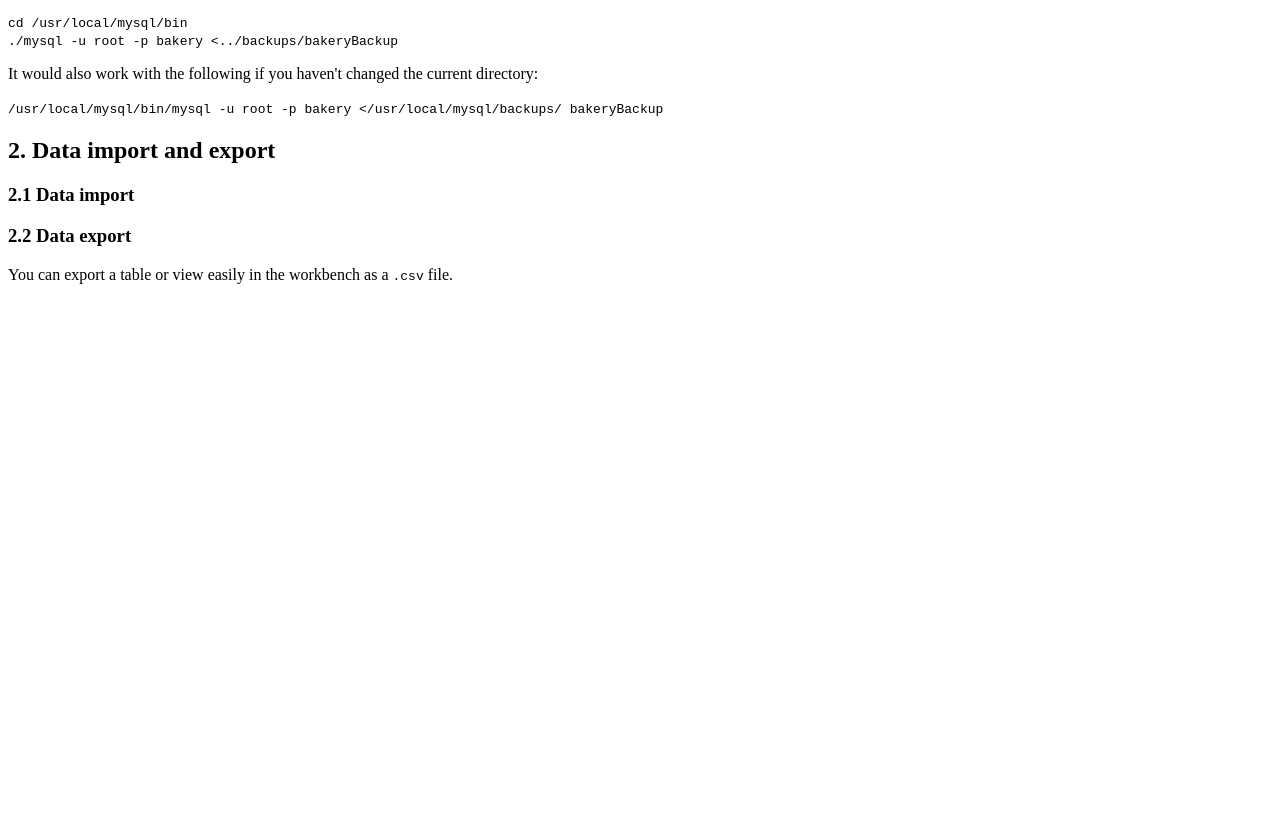
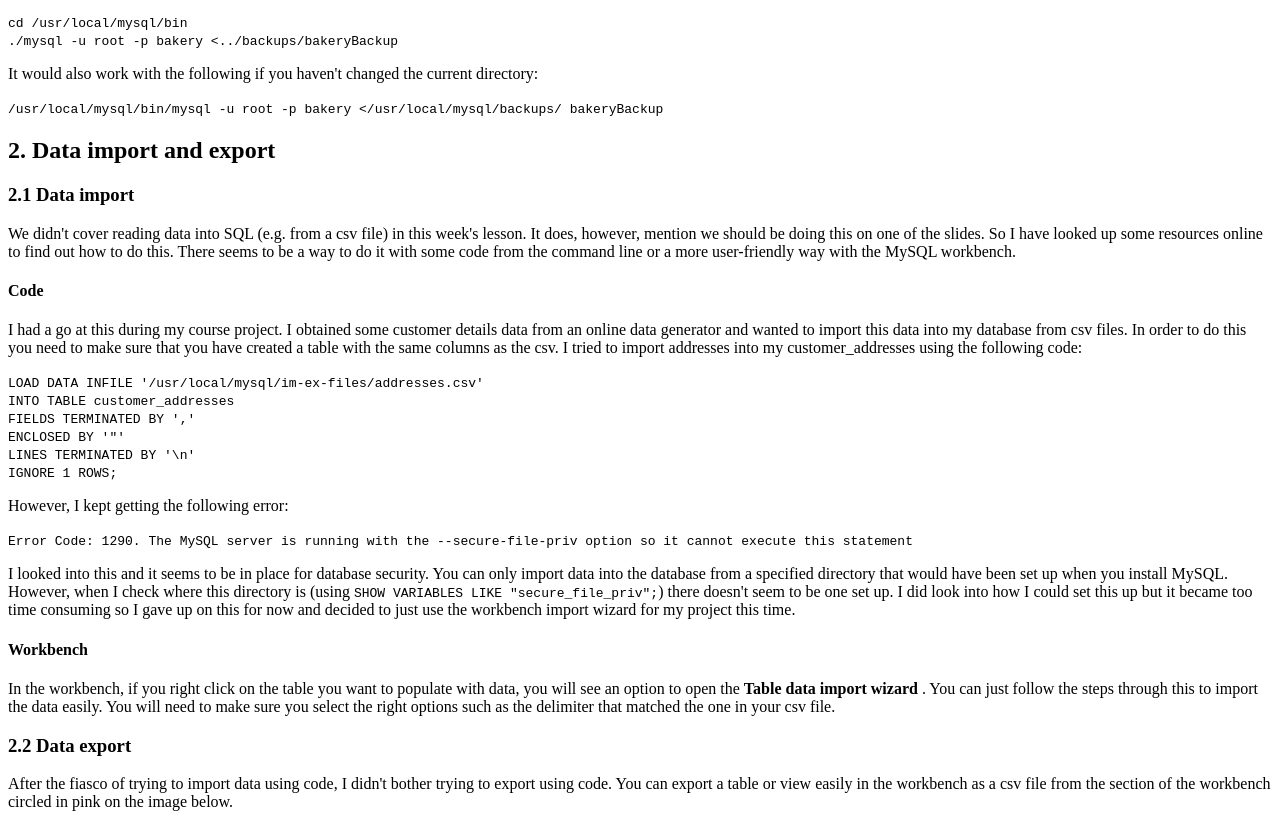
Before and after one commit to robynfsj/cfg-python-cheatsheet, a plain HTML site: page sql/sql-w7.html in a window 1280 px wide. Shown: the part 1800-2626 px from the top of the page. Before the commit the page ends 2100 px from the top, so only its background shows below. Drawn offline with Linux system fonts and the light colour scheme.

Commit message:
Update sql-w7.html
Update week 7 notes and add associated image.

```diff
--- a/sql/sql-w7.html
+++ b/sql/sql-w7.html
@@ -181,12 +181,64 @@
   <h2>2. Data import and export</h2>
 
   <h3>2.1 Data import</h3>
+  <p>
+    We didn't cover reading data into SQL (e.g. from a csv file) in this week's
+    lesson. It does, however, mention we should be doing this on one of the
+    slides. So I have looked up some resources online to find out how to do
+    this. There seems to be a way to do it with some code from the command line
+    or a more user-friendly way with the MySQL workbench.
+  </p>
+  <h4>Code</h4>
+  <p>
+    I had a go at this during my course project. I obtained some customer
+    details data from an online data generator and wanted to import this data
+    into my database from csv files. In order to do this you need to make sure
+    that you have created a table with the same columns as the csv. I tried to
+    import addresses into my customer_addresses using the following code:
+  </p>
+  <code>
+    LOAD DATA INFILE '/usr/local/mysql/im-ex-files/addresses.csv'<br>
+    INTO TABLE customer_addresses<br>
+    FIELDS TERMINATED BY ','<br>
+    ENCLOSED BY '"'<br>
+    LINES TERMINATED BY '\n'<br>
+    IGNORE 1 ROWS;
+  </code>
+  <p>
+    However, I kept getting the following error:
+  </p>
+  <code>
+    Error Code: 1290. The MySQL server is running with the --secure-file-priv
+    option so it cannot execute this statement
+  </code>
+  <p>
+    I looked into this and it seems to be in place for database security. You
+    can only import data into the database from a specified directory that would
+    have been set up when you install MySQL. However, when I check where this
+    directory is (using <code>SHOW VARIABLES LIKE "secure_file_priv";</code>)
+    there doesn't seem to be one set up. I did look into how I could set this up
+    but it became too time consuming so I gave up on this for now and decided to
+    just use the workbench import wizard for my project this time.
+  </p>
+  <h4>Workbench</h4>
+  <p>
+    In the workbench, if you right click on the table you want to populate with
+    data, you will see an option to open the <strong>Table data import wizard
+    </strong>. You can just follow the steps through this to import the data
+    easily. You will need to make sure you select the right options such as the
+    delimiter that matched the one in your csv file.
+  </p>
 
   <h3>2.2 Data export</h3>
   <p>
-    You can export a table or view easily in the workbench as a <code>.csv</code>
-    file.
+    After the fiasco of trying to import data using code, I didn't bother trying
+    to export using code. You can export a table or view easily in the workbench
+    as a csv file from the section of the workbench circled in pink on the image
+    below.
   </p>
+  <img src="../images/sql-data-export.png" alt="Screenshot of the MySQL
+  workbench showing the section of the workbench where there is an option to
+  export data as a csv file.">
 
 </body>
 </html>
```
Also changed, not shown: images/sql-data-export.png (added), 1 other file.
